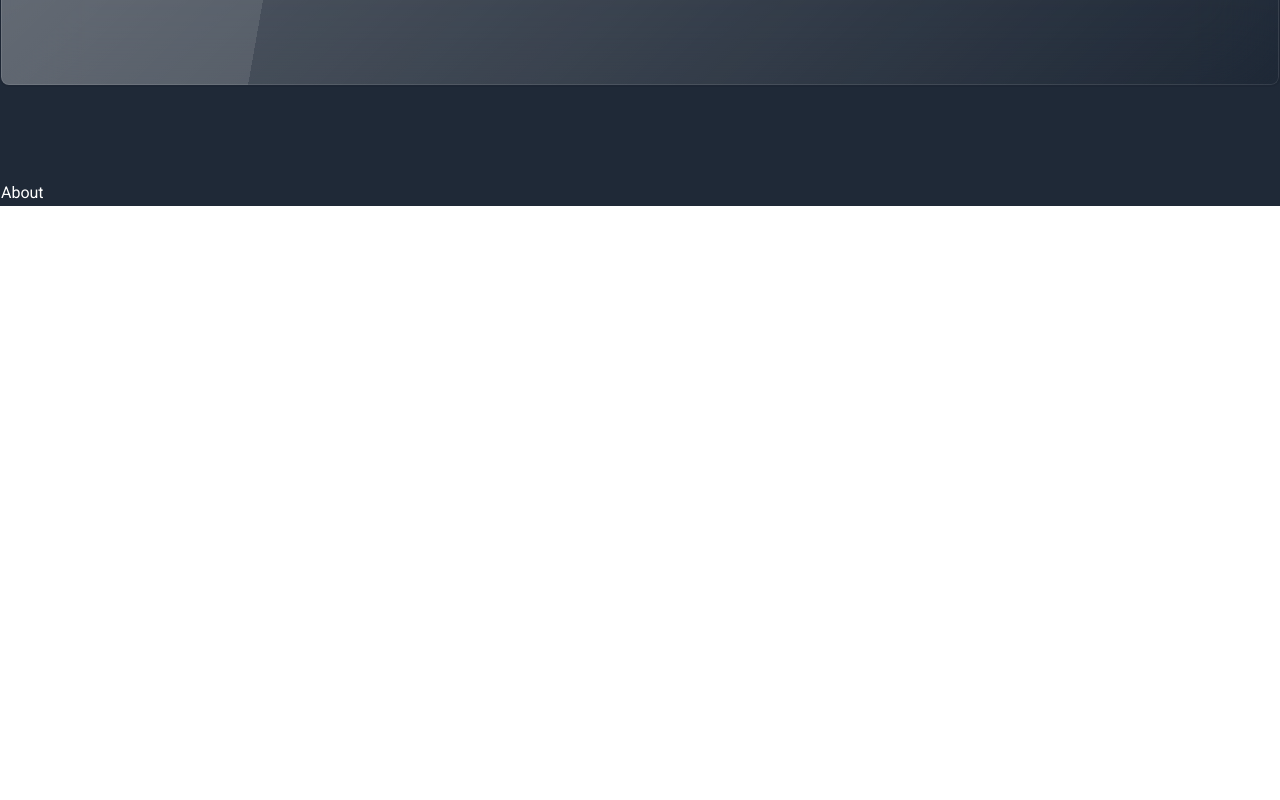
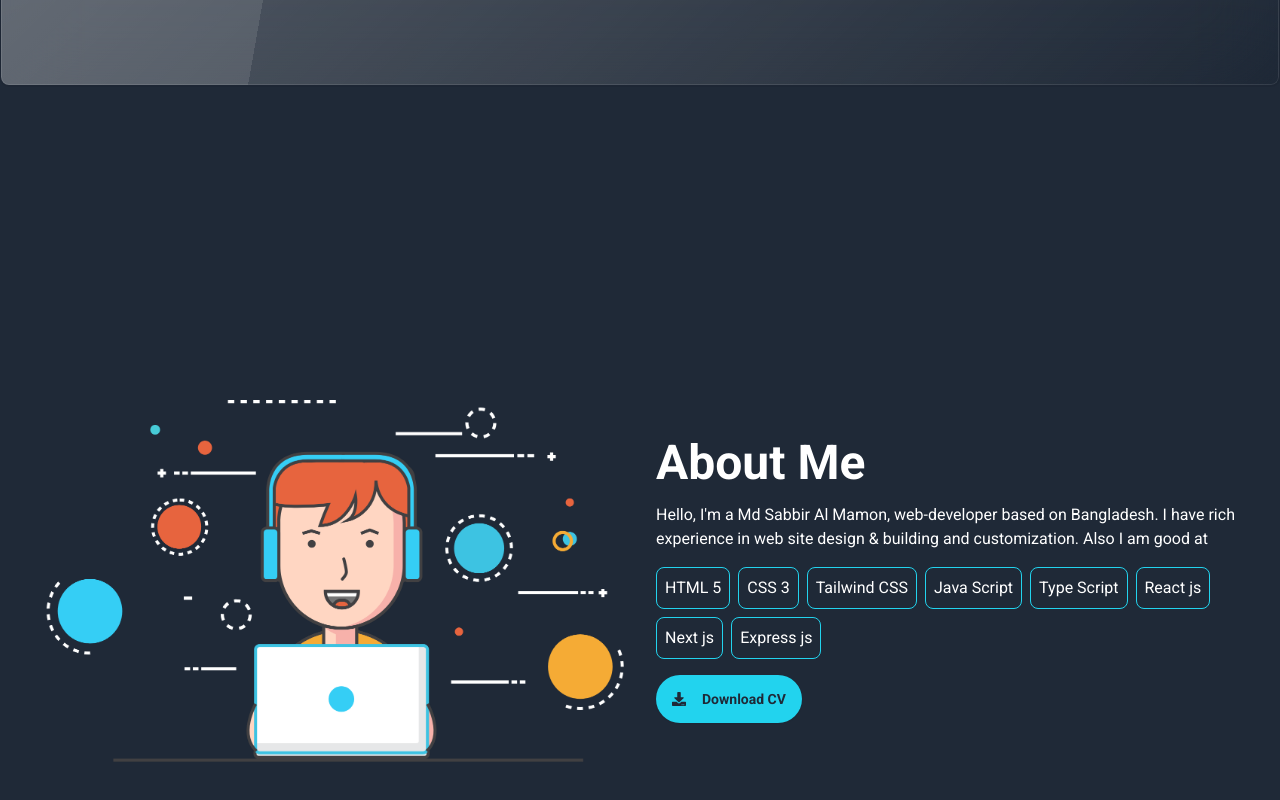
Before and after one commit to mdsabbiralmamon/sameon-rich-cv, a Next.js app: page / in a window 1280 px wide. Shown: the part 1942-2742 px from the top of the page. Before the commit the page ends 2148 px from the top, so only its background shows below. Built offline with nearby package versions, Linux system fonts and the light colour scheme; no server answers; grey boxes are pictures that could not be loaded.

Commit message:
added about section code

```diff
--- a/src/components/HomePage/AboutSection/AboutSection.tsx
+++ b/src/components/HomePage/AboutSection/AboutSection.tsx
@@ -1,9 +1,25 @@
 import React from 'react'
+import aboutImg from '@/app/images/aboutMe.png'
+import Image from 'next/image'
+import { FaDownload } from 'react-icons/fa'
+import Link from 'next/link'
 
 export default function AboutSection() {
   return (
-    <div>
-      <h2>About</h2>
+    <div className='h-screen flex p-8 gap-8 justify-center items-center flex-col md:flex-row' id='about'>
+      <div className='flex-1'>
+        <div>
+          <Image src={aboutImg} alt='about me bg image' />
+        </div>
+      </div>
+      <div className='flex-1'>
+        <h2 className='text-5xl font-extrabold'>About Me</h2>
+        <p className='my-4'>Hello, I{"'"}m a Md Sabbir Al Mamon, web-developer based on Bangladesh. I have rich experience in web site design & building and customization. Also I am good at</p>
+        <p className='inline-flex text-nowrap flex-wrap gap-2'><span className='border border-cyan-400 p-2 rounded-lg'>HTML 5</span> <span className='border border-cyan-400 p-2 rounded-lg'>CSS 3</span> <span className='border border-cyan-400 p-2 rounded-lg'>Tailwind CSS</span> <span className='border border-cyan-400 p-2 rounded-lg'>Java Script</span> <span className='border border-cyan-400 p-2 rounded-lg'>Type Script</span> <span className='border border-cyan-400 p-2 rounded-lg'>React js</span> <span className='border border-cyan-400 p-2 rounded-lg'>Next js</span> <span className='border border-cyan-400 p-2 rounded-lg'>Express js</span></p>
+        <Link href={'https://drive.google.com/file/d/1PjOzatMwk_V-ukoC7nOXHp2omeFGjDkq/view?usp=sharing'}>
+        <button className='btn border-none mt-4 inline-flex justify-center items-center gap-4 bg-cyan-400 rounded-full'><FaDownload /> Download CV</button>
+        </Link>
+      </div>
     </div>
   )
 }
```
